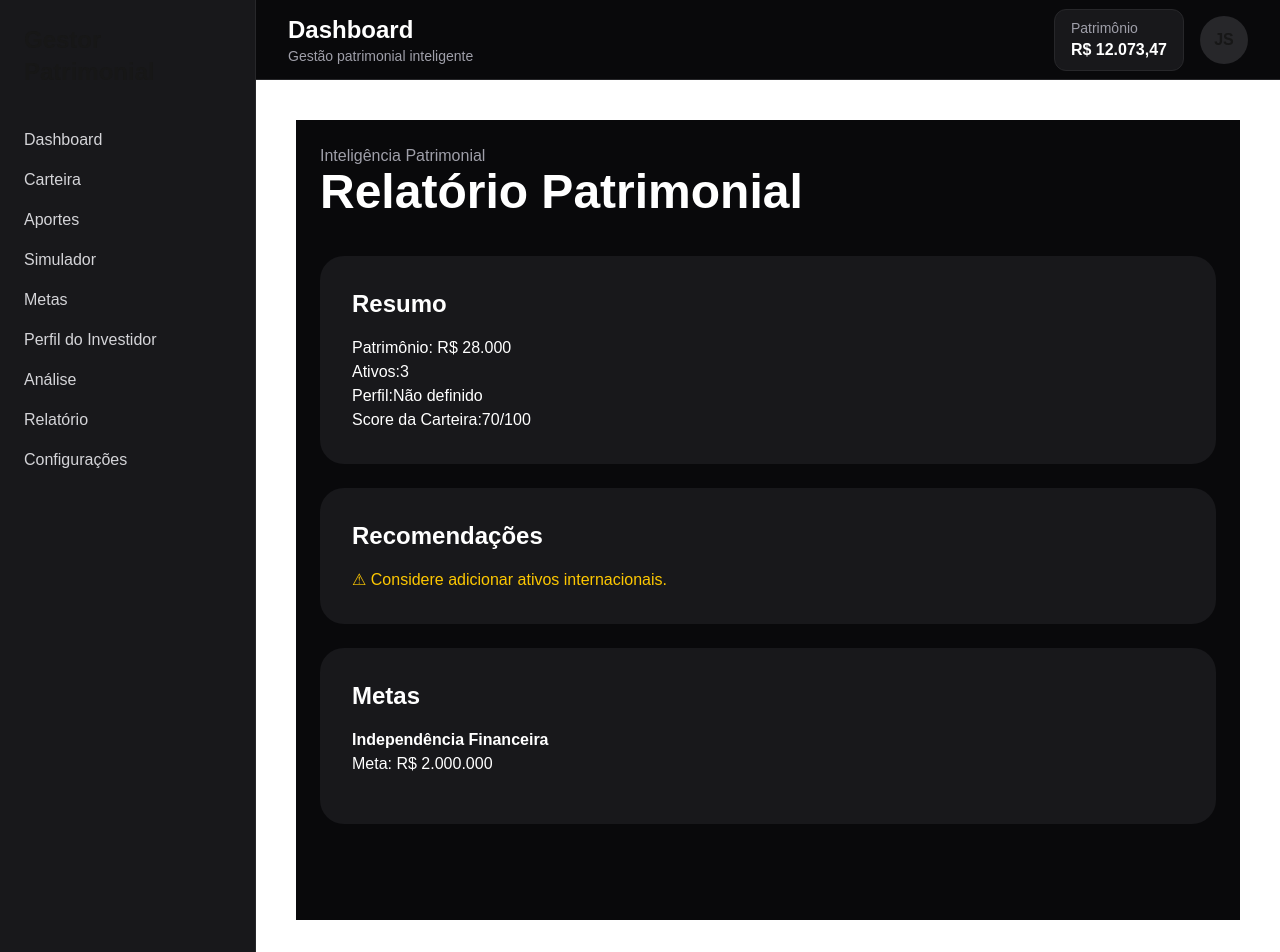
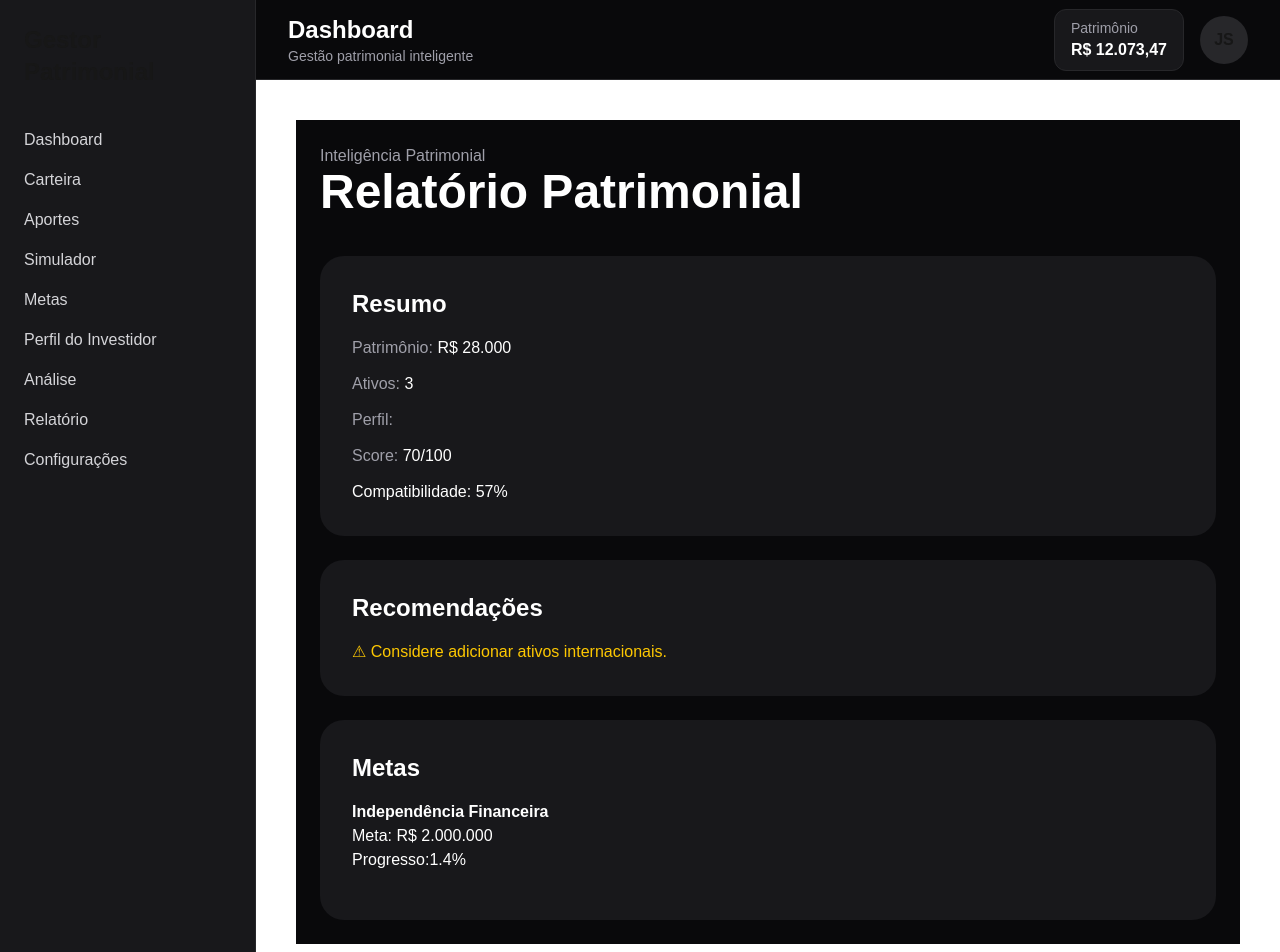
Before and after one commit to joaozinhopereira38-sudo/gestor-patrimonial, a Next.js app: page /relatorio in a window 1280 px wide. Shown: the top 952 px of the page. Built offline with nearby package versions, Linux system fonts and the light colour scheme.

Commit message:
feat: melhorias visuais no relatório

```diff
--- a/src/app/relatorio/page.tsx
+++ b/src/app/relatorio/page.tsx
@@ -52,25 +52,41 @@ const score =
             Resumo
           </h2>
 
+          <div className="space-y-3">
   <p>
+    <span className="text-zinc-400">
       Patrimônio:
+    </span>{" "}
     R$ {patrimonio.toLocaleString("pt-BR")}
   </p>
 
   <p>
+    <span className="text-zinc-400">
       Ativos:
+    </span>{" "}
     {assets.length}
   </p>
 
   <p>
+    <span className="text-zinc-400">
       Perfil:
-            {riskProfile || "Não definido"}
+    </span>{" "}
+    {riskProfile}
   </p>
 
   <p>
-  Score da Carteira:
+    <span className="text-zinc-400">
+      Score:
+    </span>{" "}
     {score}/100
   </p>
+
+  <p>
+  Compatibilidade:
+  57%
+</p>
+
+</div>
         </div>
 
         <div className="bg-zinc-900 p-8 rounded-3xl mb-6">
@@ -114,6 +130,15 @@ const score =
   Meta:
   R$ {goal.target.toLocaleString("pt-BR")}
 </p>
+
+<p>
+  Progresso:
+  {(
+    (patrimonio / goal.target) *
+    100
+  ).toFixed(1)}
+  %
+</p>
             </div>
           ))}
         </div>
```
Lines whose indentation alone changed are shown as unchanged.
